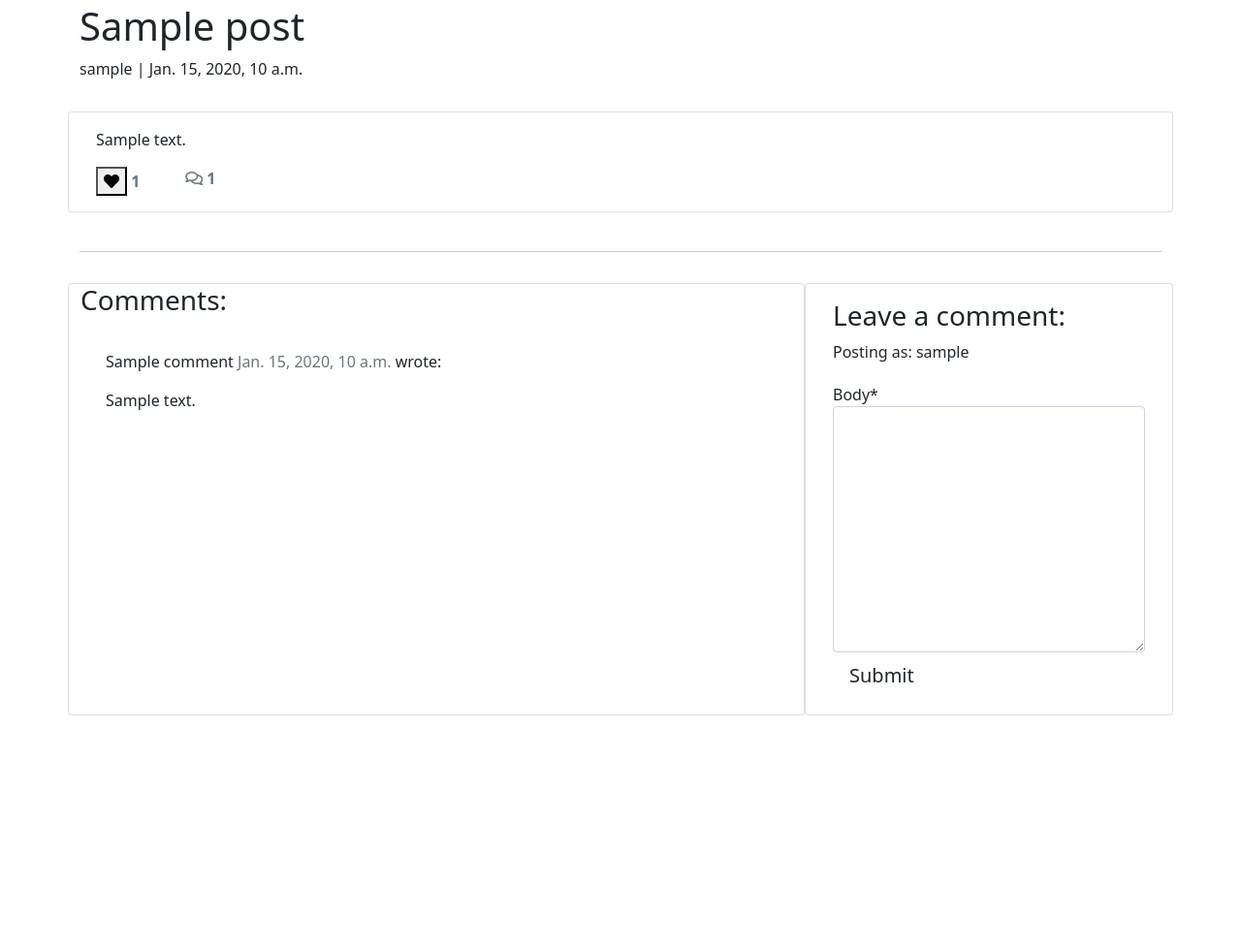
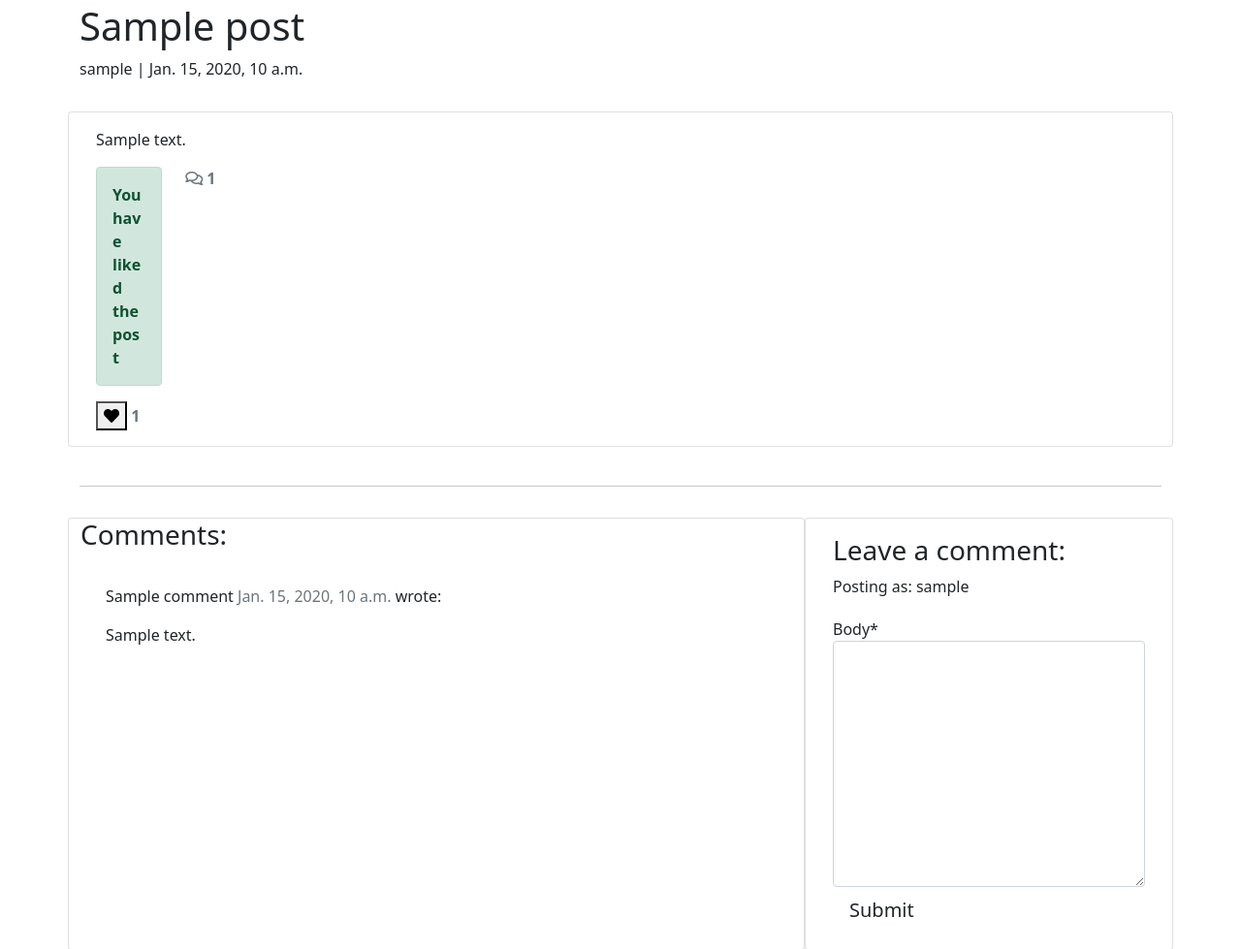
Before and after one commit to Tinks18/free-django-test-template, a Django app: a page that uses templates/post_detail.html in a window 1280 px wide. Shown: the part 53-1032 px from the top of the page at 97% size. Before the commit the page ends 791 px from the top, so only its background shows below. Run offline with Django 3.2, Linux system fonts and the light colour scheme; a user stored in the database is signed in; tables that the repository leaves empty hold one stand-in row (values such as "Sample post"); some libraries are stand-ins or nearby versions.

Commit message:
final commit

```diff
--- a/templates/post_detail.html
+++ b/templates/post_detail.html
@@ -41,8 +41,14 @@
                             <form class="d-inline" action="{% url 'post_like' post.slug %}" method="POST">
                                 {% csrf_token %}
                                 {% if liked %}
+
+                                <div class="alert alert-success" role="alert">
+                                    You have liked the post
+                                </div>
+
                                 <button type="submit" name="blogpost_id" value="{{post.slug}}" class="btn-like"><i
                                         class="fas fa-heart"></i></button>
+
 
 
                                 {% else %}
```
